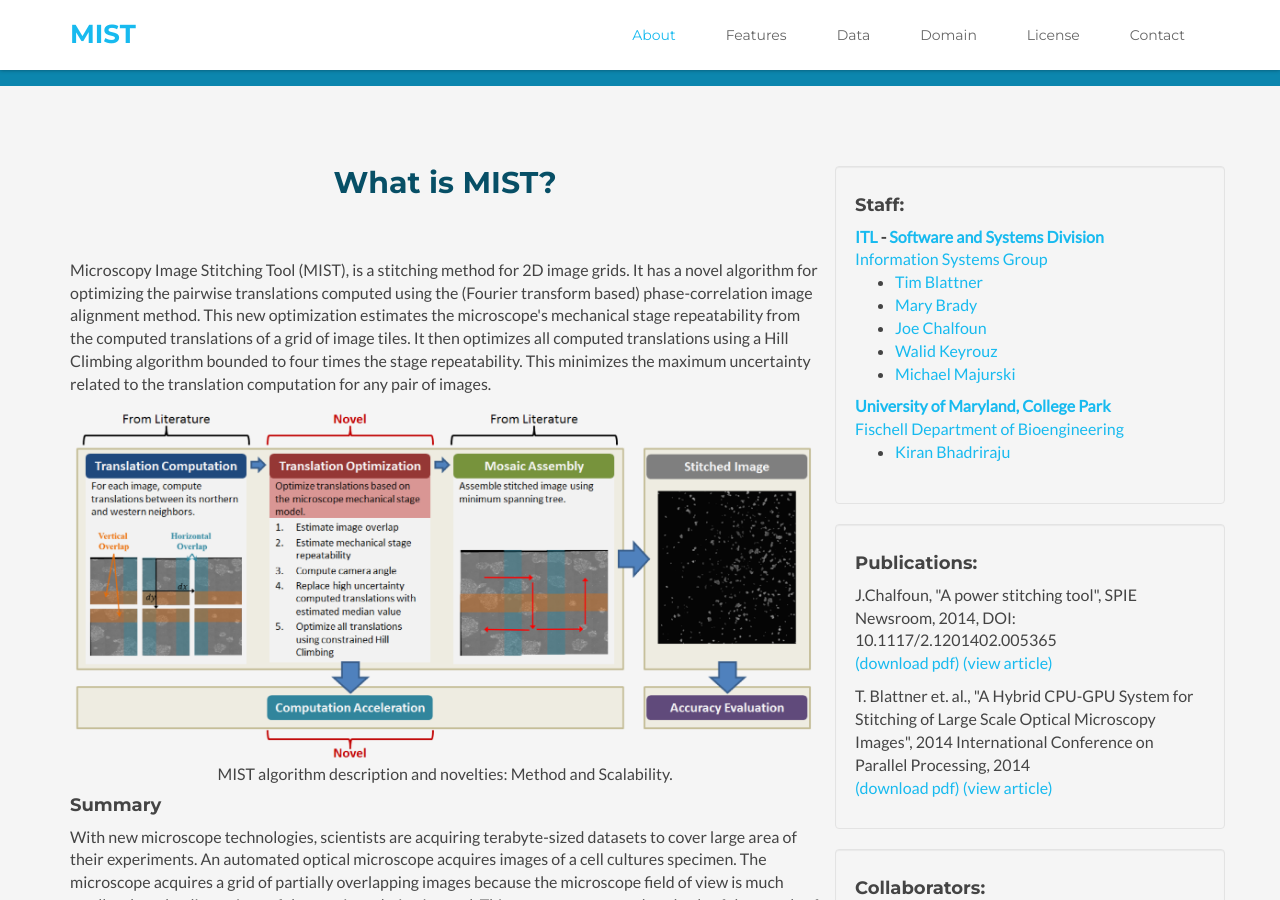
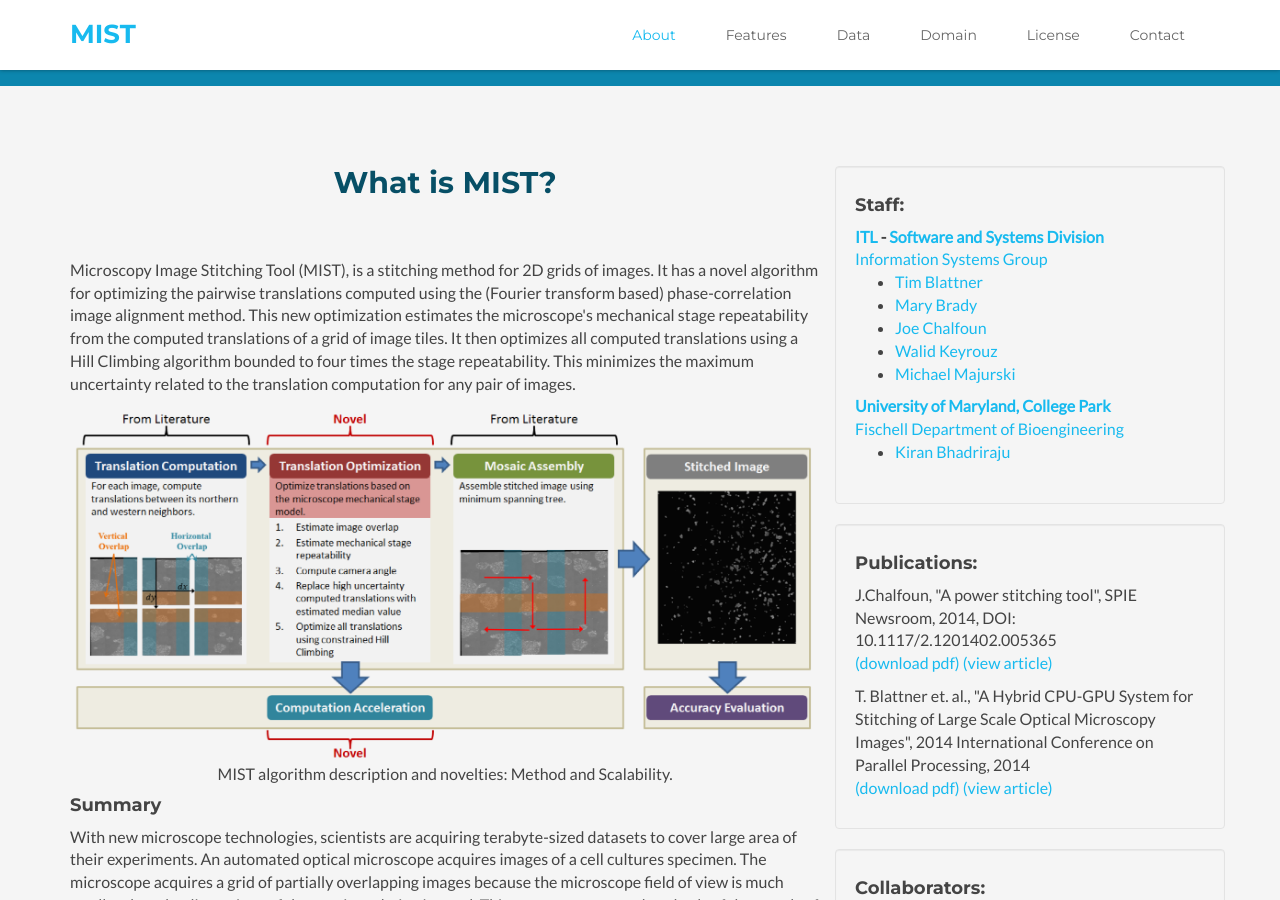
Before and after one commit to usnistgov/MIST, a Jekyll site: the page built from index.html, in a window 1280 px wide and 900 px high, scrolled down 510 px, cut to the strip 0-900 px from the top of the window. Built offline with Jekyll 4.4.1, drawn with Linux system fonts in a browser that asks for light colours; grey boxes are pictures that could not be loaded.

Commit message:
minor text change

```diff
--- a/_includes/about.html
+++ b/_includes/about.html
@@ -6,7 +6,7 @@
 					<div class="col-md-8">
 						<h2 class="title text-center">What is MIST?</h2>
 
-						<p>Microscopy Image Stitching Tool (MIST), is a stitching method for 2D image grids. It has a novel algorithm for optimizing the pairwise translations computed using the (Fourier transform based) phase-correlation image alignment method. This new optimization estimates the microscope's mechanical stage repeatability from the computed translations of a grid of image tiles. It then optimizes all computed translations using a Hill Climbing algorithm bounded to four times the stage repeatability. This minimizes the maximum uncertainty related to the translation computation for any pair of images.<br/>
+						<p>Microscopy Image Stitching Tool (MIST), is a stitching method for 2D grids of images. It has a novel algorithm for optimizing the pairwise translations computed using the (Fourier transform based) phase-correlation image alignment method. This new optimization estimates the microscope's mechanical stage repeatability from the computed translations of a grid of image tiles. It then optimizes all computed translations using a Hill Climbing algorithm bounded to four times the stage repeatability. This minimizes the maximum uncertainty related to the translation computation for any pair of images.<br/>
 						</p>
 
 						<figure>
```
